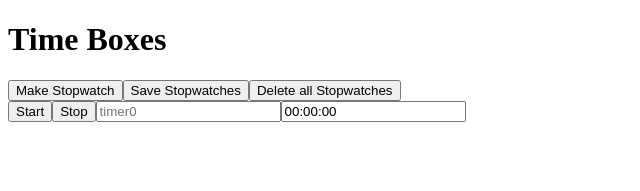
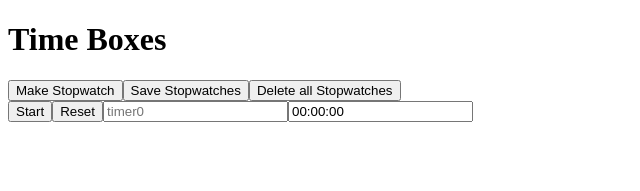
Before and after one commit to simtimj/timeBoxes, a React app: page / in a window 1280 px wide. Both pictures are taken after a click on the button "Make Stopwatch". Shown: the top 191 px of the page, without its empty margins (0-640 px from the left). Built offline with nearby package versions, Linux system fonts and the light colour scheme; no server answers; the HTML template or start-up script is replaced by a standard one.

Commit message:
Removed stop button, start/stop button implemented, started constant database write

```diff
--- a/package.json
+++ b/package.json
@@ -1,5 +1,5 @@
 {
-  "name": "github-fetcher-fullstack-v2",
+  "name": "time-boxes",
   "version": "1.0.0",
   "description": "",
   "main": "index.js",
@@ -7,8 +7,7 @@
     "start": "nodemon server/index.js",
     "build": "webpack -d --watch"
   },
-  "author": "Beth Johnson",
-  "license": "ISC",
+  "author": "Julius Simtim",
   "devDependencies": {
     "babel-core": "^6.23.1",
     "babel-loader": "^6.3.2",
--- a/react-client/src/components/TimerEntry.jsx
+++ b/react-client/src/components/TimerEntry.jsx
@@ -7,8 +7,9 @@ class TimerEntry extends React.Component {
     this.state = {
       name: '',
       tickingFunc: '',
+      startOrStop: 'Start',
     }
-    this.startTimer = this.startTimer.bind(this);
+    this.stopStartTimer = this.stopStartTimer.bind(this);
     this.lessThanTenCheck = this.lessThanTenCheck.bind(this);
     this.stringToSeconds = this.stringToSeconds.bind(this);
     this.secondsToString = this.secondsToString.bind(this);
@@ -51,12 +52,23 @@ class TimerEntry extends React.Component {
     return `${this.lessThanTenCheck(hours)}:${this.lessThanTenCheck(minutes)}:${this.lessThanTenCheck(seconds)}`;
   }
 
-  startTimer(currentString, position) {
+
+
+  stopStartTimer(currentString, position) {
     // convert time string to seconds
+    if (this.state.startOrStop === "Stop") {
+      this.setState({
+        startOrStop: "Start"
+      })
+      clearInterval(this.state.tickingFunc);
+    } else {
+      this.setState({
+        startOrStop: "Stop"
+      })
       var timeInInt = this.stringToSeconds(currentString) + 1;
       // console.log('Check convertion from timeInt to timeString', this.secondsToString(secondsInt));
       // use setInterval to add 1 per second
-    var that = this
+      var that = this;
       this.setState({
         tickingFunc: setInterval(function () {
           // console.log('seconds in int', timeInInt);
@@ -88,22 +100,15 @@ class TimerEntry extends React.Component {
           // console.log('check newTime: ', newTime);
           // console.log('check position: ', position);
           that.props.handleTimeChange(newTime, position);
-
+          that.props.saveTimers();
           timeInInt++;
         }, 1000)
       })
-    // set state to new time.
+    }
   }
 
-  // keyPressHandler(e) {
-  //   var s = e.target.value;
-  //   this.setState({
-  //     name: s,
-  //   })
-  // }
+  resetTimer() {
 
-  stopTimer(setIntervalName) {
-    clearInterval(this.state.tickingFunc);
   }
 
   deleteTimer(position) {
@@ -115,10 +120,10 @@ class TimerEntry extends React.Component {
       <div id='timerEntry'>
 
         {/* Start Button */}
-        <input type='button' value='Start' onClick={ () => { this.startTimer(this.props.timer.time, this.props.timer.position) } }></input>
+        <input type='button' value={this.state.startOrStop} onClick={ () => { this.stopStartTimer(this.props.timer.time, this.props.timer.position) } }></input>
 
         {/* Stop Button */}
-        <input type='button' value='Stop' onClick={ () => {this.stopTimer()}}></input>
+        <input type='button' value='Reset' onClick={this.resetTimer}></input>
 
         {/* Reset Button
         <input type='button' value='Reset'></input> */}
--- a/react-client/src/components/TimerList.jsx
+++ b/react-client/src/components/TimerList.jsx
@@ -20,6 +20,7 @@ class TimerList extends React.Component {
           handleTimeChange={this.props.handleTimeChange}
           deleteTimer={this.props.deleteTimer}
           class='timeBox'
+          saveTimers={this.props.saveTimers}
           timer={timer} />
         )}
       </div>
--- a/react-client/src/index.jsx
+++ b/react-client/src/index.jsx
@@ -11,6 +11,7 @@ class App extends React.Component {
     }
     this.handleTimeChange = this.handleTimeChange.bind(this);
     this.addTimer = this.addTimer.bind(this);
+    this.saveTimers = this.saveTimers.bind(this);
   }
 
   componentDidMount() {
@@ -27,6 +28,7 @@ class App extends React.Component {
   }
 
   saveTimers() {
+    console.log("saved!")
     $.ajax({
       type:'DELETE',
       url:'/api/timers',
@@ -128,6 +130,7 @@ class App extends React.Component {
       handleTimeChange={this.handleTimeChange}
       timers={this.state.timers}
       deleteTimer={this.deleteTimer}
+      saveTimers={this.saveTimers}
       />
     </div>)
   }
```
Also changed, not shown: 2 other files (tests, documents, lock files or other folders). Lines whose indentation alone changed are shown as unchanged.
